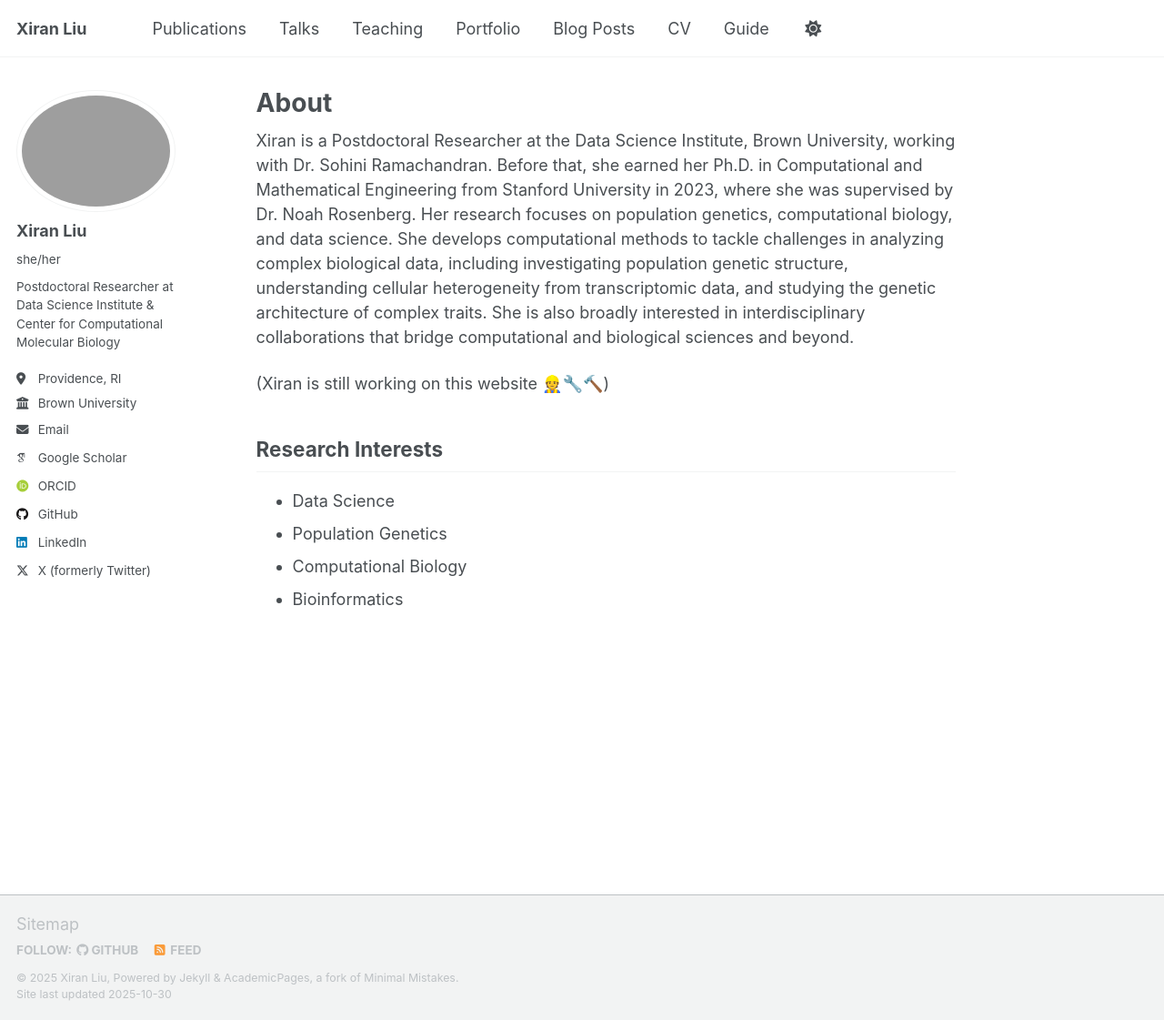
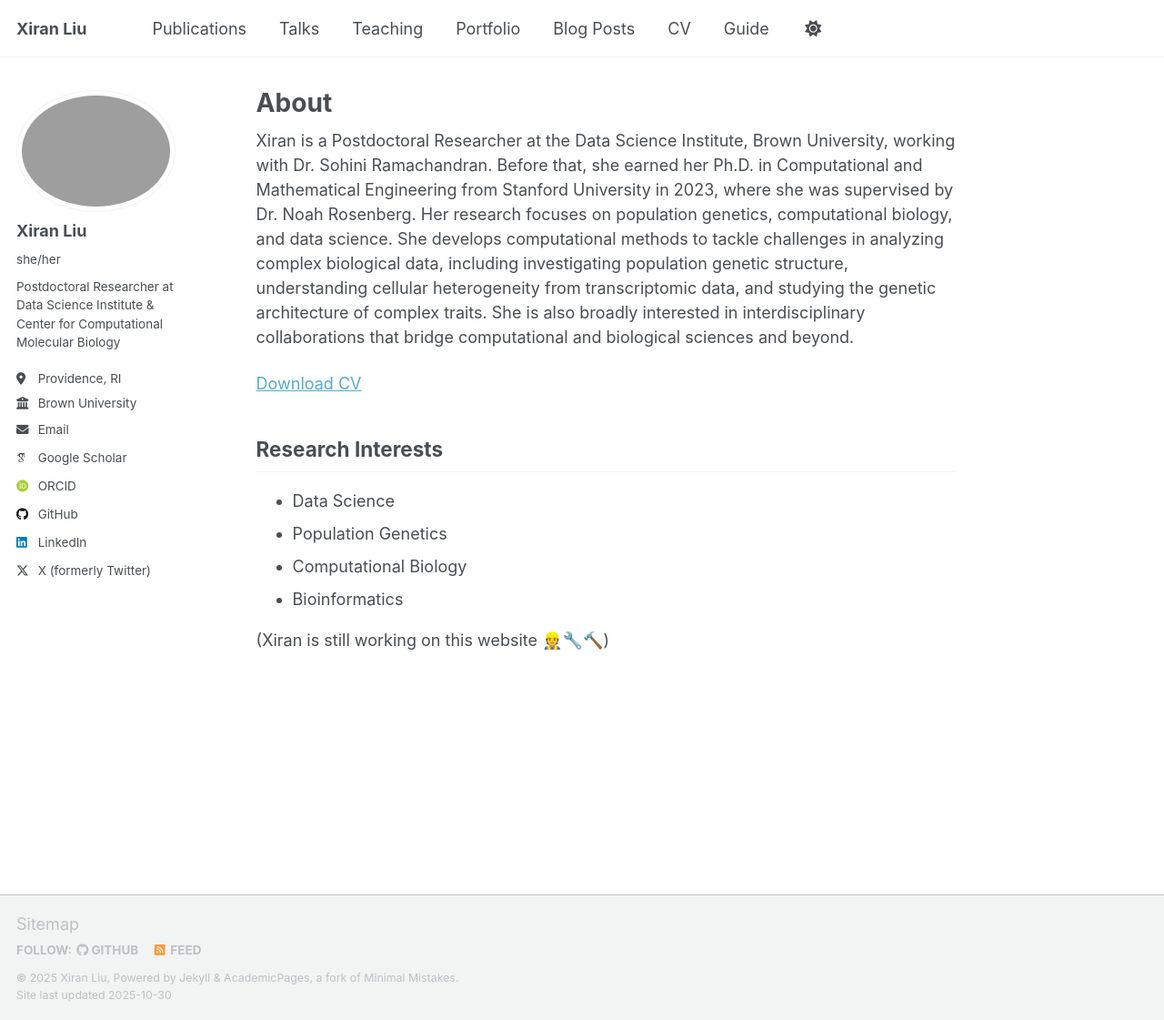
Before and after one commit to xr-cc/xr-cc.github.io, a Jekyll site: the page built from _pages/about.md, in a window 1280 px wide and 1121 px high. Shown: the whole window at 91% size. Built offline with Jekyll 4.4.1, drawn with Linux system fonts in a browser that asks for light colours; some web fonts are replaced; a script that is not in the unit is left out; some of the changed lines change nothing that is shown.

Commit message:
Update about page with CV download link
Added a link to download CV and rearranged content.

```diff
--- a/_pages/about.md
+++ b/_pages/about.md
@@ -10,7 +10,7 @@ redirect_from:
 Xiran is a Postdoctoral Researcher at the Data Science Institute, Brown University, working with Dr. Sohini Ramachandran. Before that, she earned her Ph.D. in Computational and Mathematical Engineering from Stanford University in 2023, where she was supervised by Dr. Noah Rosenberg.
 Her research focuses on population genetics, computational biology, and data science. She develops computational methods to tackle challenges in analyzing complex biological data, including investigating population genetic structure, understanding cellular heterogeneity from transcriptomic data, and studying the genetic architecture of complex traits. She is also broadly interested in  interdisciplinary collaborations that bridge computational and biological sciences and beyond.
 
-(Xiran is still working on this website 👷🔧🔨)
+[Download CV](files/Xiran_Liu_CV.pdf)
 
 Research Interests
 -----
@@ -18,3 +18,5 @@ Research Interests
 - Population Genetics
 - Computational Biology
 - Bioinformatics
+
+(Xiran is still working on this website 👷🔧🔨)
```
